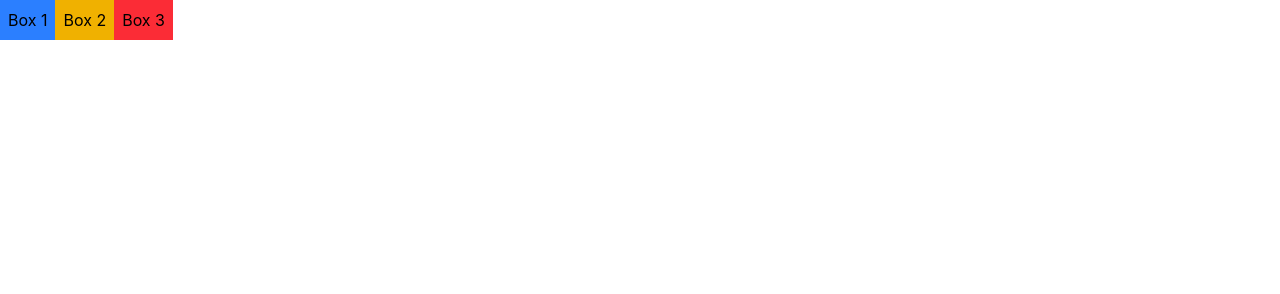
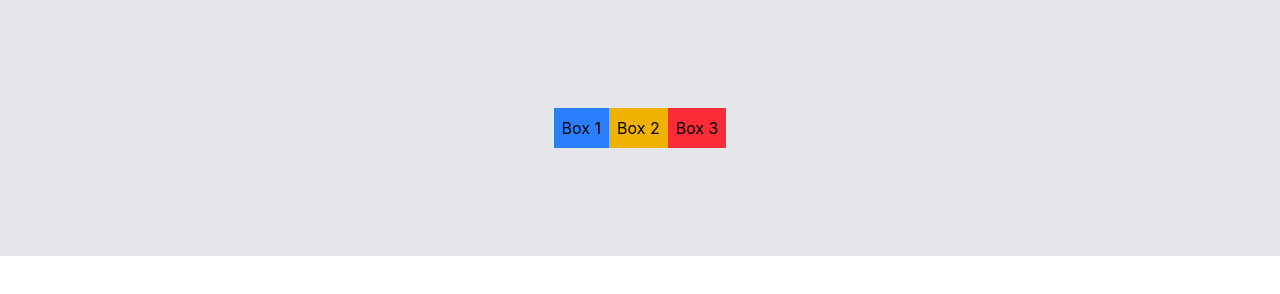
Before and after one commit to Handika-cmd/Tailwind, a website: page 05_Layout-Display & Flexbox/items.html in a window 1280 px wide. Drawn offline with nearby package versions, Linux system fonts and the light colour scheme; files that its build step writes are made by us from their sources.

Commit message:
Layout & Flexbox

```diff
--- a/05_Layout-Display & Flexbox/items.html
+++ b/05_Layout-Display & Flexbox/items.html
@@ -7,7 +7,7 @@
     <link rel="stylesheet" href="../dist/output.css">
 </head>
 <body>
-    <div class="flex items-center">
+    <div class="flex justify-center items-center h-64 bg-gray-200">
         <div class="p-2 bg-blue-500">Box 1</div>
         <div class="p-2 bg-yellow-500">Box 2</div>
         <div class="p-2 bg-red-500">Box 3</div>
```
